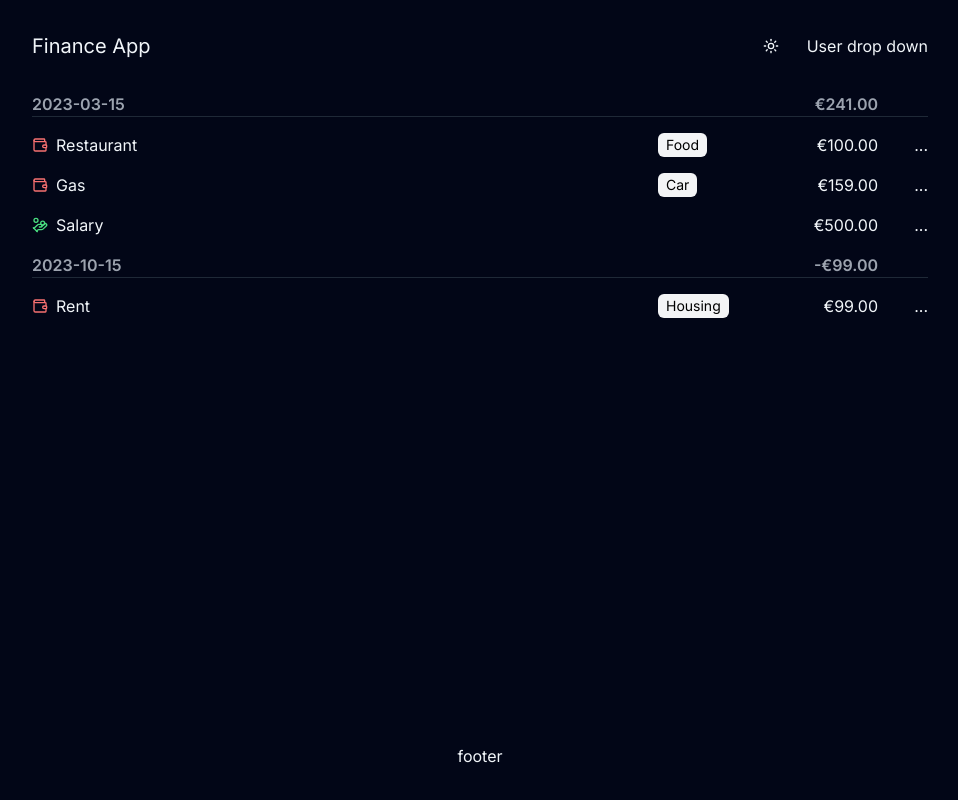
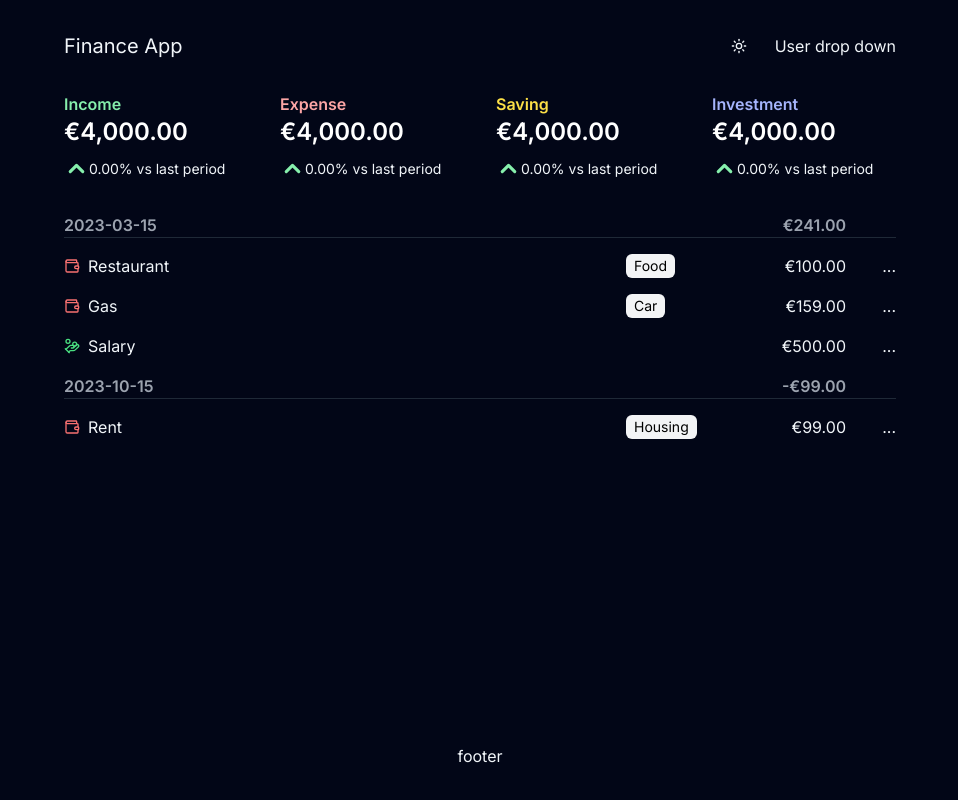
Before and after one commit to slmn-pr/finance-app-nextjs, a Next.js app: page /dashboard in a window 1280 px wide. Shown: the whole page, without its empty margins (160-1118 px from the left). Built offline with nearby package versions, Linux system fonts and the light colour scheme; no server answers; data requests are answered from the project's data file.

Commit message:
apply skelton on fetching an ddispaly trend component

```diff
--- /dev/null
+++ b/app/dashboard/components/trend-fallback.js
@@ -0,0 +1,26 @@
+import Skeleton from "@/components/skeleton";
+import React from "react";
+
+const TrendFallback = () => {
+  return (
+    <div className="space-y-6 w-3/5 lg:w-5/6">
+      {/* Type */}
+      <div>
+        <Skeleton />
+      </div>
+
+      {/* Current amount */}
+      <div className="text-2xl  mb-2">
+        <Skeleton />
+      </div>
+
+      {/*  Percentage */}
+      <div className="flex space-x-2">
+        <Skeleton />
+        <Skeleton />
+      </div>
+    </div>
+  );
+};
+
+export default TrendFallback;
--- /dev/null
+++ b/app/dashboard/components/trend.js
@@ -0,0 +1,10 @@
+import BaseTrend from "@/components/trend";
+
+const Trend = async ({ type }) => {
+  const response = await fetch(`http://localhost:3100/trends/${type}`);
+  const { amount, prevAmount } = await response.json();
+
+  return <BaseTrend type={type} amount={amount} prevAmount={prevAmount} />;
+};
+
+export default Trend;
--- a/app/dashboard/page.jsx
+++ b/app/dashboard/page.jsx
@@ -1,10 +1,28 @@
 import React, { Suspense } from "react";
 import TransactionList from "./components/transaction-list";
 import TransactionListFallback from "./components/transaction-list-fallback";
+import Trend from "./components/trend";
+import TrendFallback from "./components/trend-fallback";
 
-const Page = () => {
+const Page = async () => {
+  const result = await fetch("http://localhost:3100/trends");
+
   return (
     <>
+      <section className="mb-8 grid grid-cols-2 lg:grid-cols-4 gap-8">
+        <Suspense fallback={<TrendFallback />}>
+          <Trend type="Income" />
+        </Suspense>
+        <Suspense fallback={<TrendFallback />}>
+          <Trend type="Expense" />
+        </Suspense>
+        <Suspense fallback={<TrendFallback />}>
+          <Trend type="Saving" />
+        </Suspense>
+        <Suspense fallback={<TrendFallback />}>
+          <Trend type="Investment" />
+        </Suspense>
+      </section>
       <Suspense fallback={<TransactionListFallback />}>
         <TransactionList />
       </Suspense>
--- a/app/layout.js
+++ b/app/layout.js
@@ -14,7 +14,7 @@
 
   return (
     <html lang="en" className={theme}>
-      <body className={`${inter.className} min-h-screen flex flex-col`}>
+      <body className={`${inter.className} min-h-screen flex flex-col px-8`}>
         {children}
       </body>
     </html>
--- a/db.json
+++ b/db.json
@@ -32,5 +32,29 @@
       "category": "Housing",
       "created_at": "2023-10-15T23:00:00"
     }
+  ],
+
+  "trends": [
+    {
+      "id": "Income",
+      "amount": 4000,
+      "preAmount": 3000
+    },
+    {
+      "id": "Expense",
+      "amount": 4000,
+      "preAmount": 3000
+    },
+
+    {
+      "id": "Saving",
+      "amount": 4000,
+      "preAmount": 3000
+    },
+    {
+      "id": "Investment",
+      "amount": 4000,
+      "preAmount": 3000
+    }
   ]
 }
```
